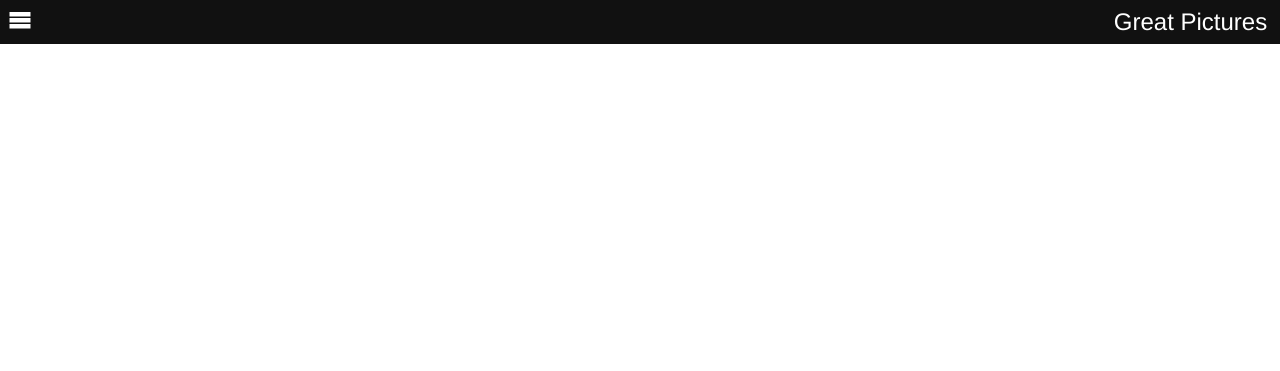
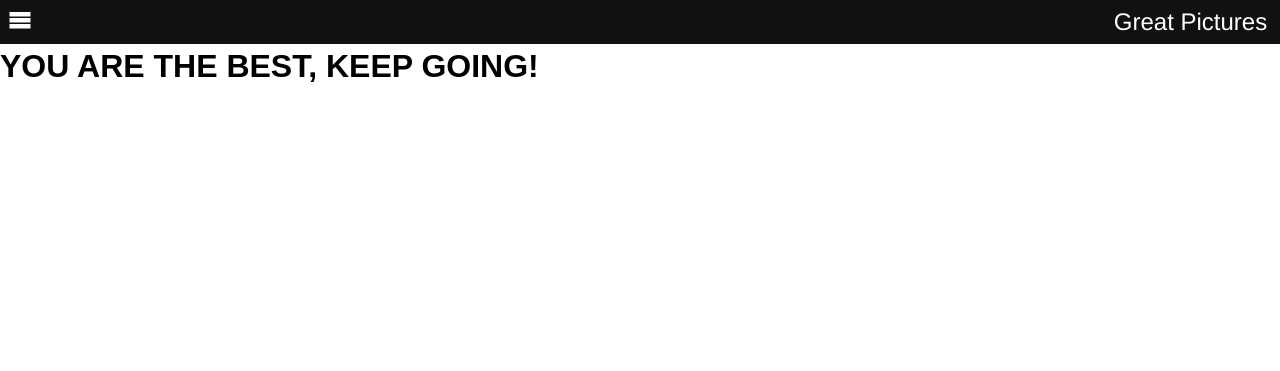
Before and after one commit to a11exandru/great-pictures, a website: page src/index.pug in a window 1280 px wide. Drawn offline with nearby package versions, Linux system fonts and the light colour scheme; files that its build step writes are made by us from their sources; files whose address does not match are found by name; a web font is replaced by a local one.

Commit message:
a text to the home page.

```diff
--- a/src/index.pug
+++ b/src/index.pug
@@ -9,3 +9,4 @@ block content
     include _component/side-navigation/side-navigation
     include _component/menu/menu
     .content
+        h1 YOU ARE THE BEST, KEEP GOING!
```
